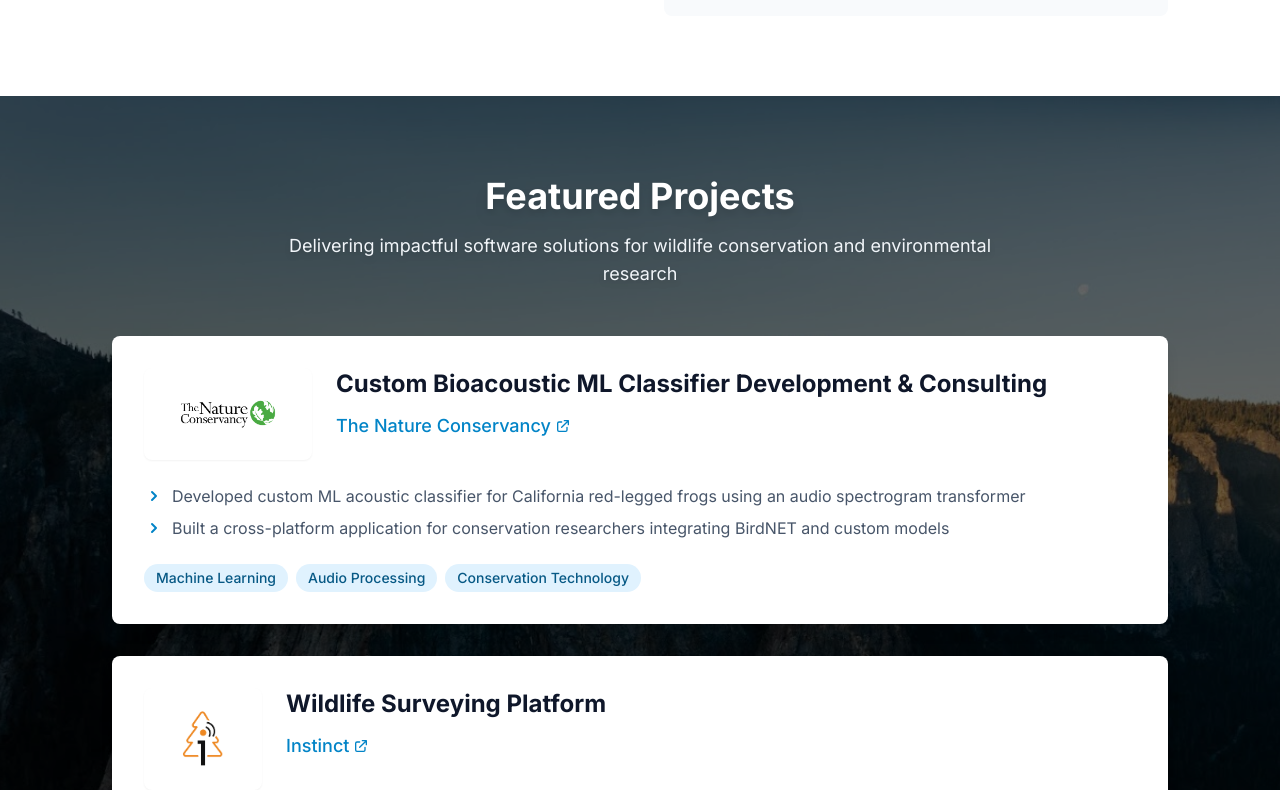
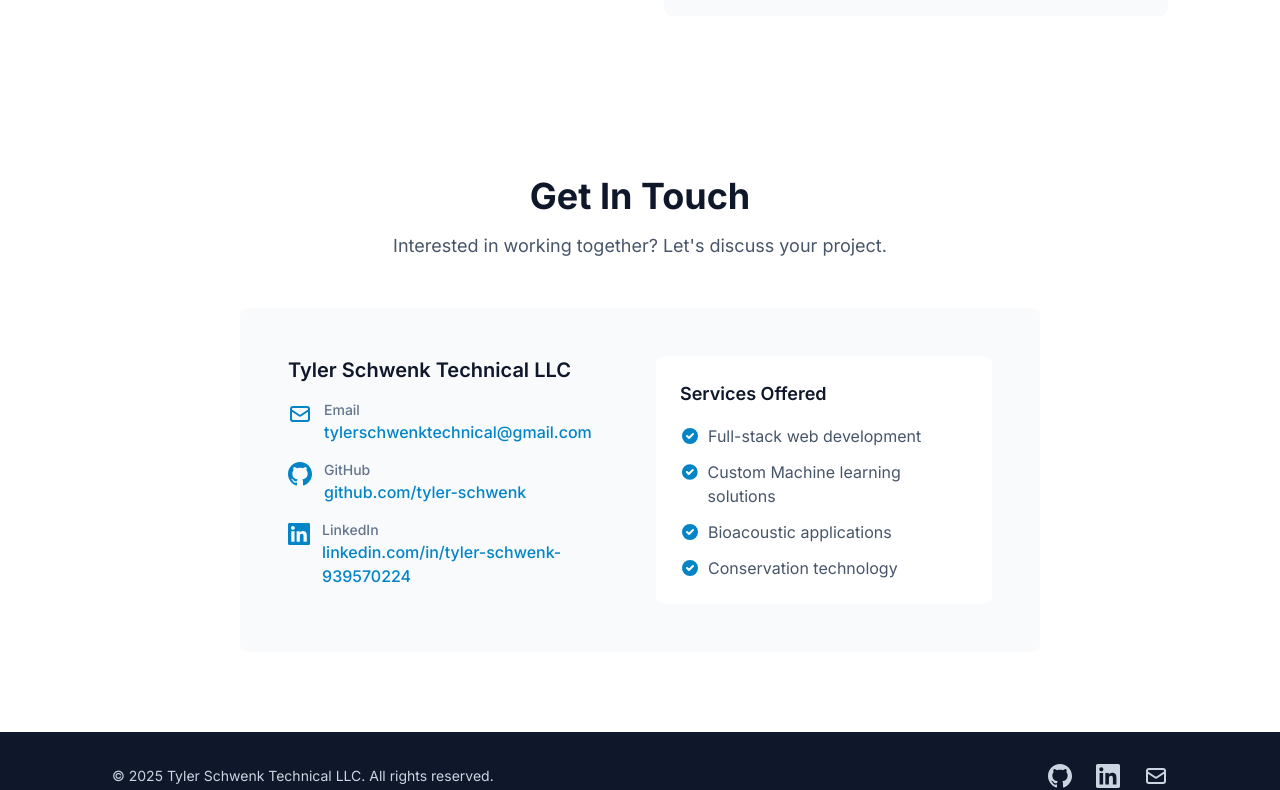
Before and after one commit to tylerschwenktechnical/tylerschwenktechnical.github.io, a Next.js app: page / in a window 1280 px wide. Shown: the part 1304-2094 px from the top of the page. Built offline with nearby package versions, Linux system fonts and the light colour scheme.

Commit message:
temporary remove projects section. revert this commit

```diff
--- a/app/page.tsx
+++ b/app/page.tsx
@@ -9,7 +9,6 @@ export default function Home() {
     <main className="min-h-screen">
       <Hero />
       <About />
-      <Projects />
       <Contact />
       <Footer />
     </main>
--- a/components/Projects.tsx
+++ b/components/Projects.tsx
@@ -1,7 +1,7 @@
 import Image from "next/image";
 
 export default function Projects() {
-  const projects = [
+  /* const projects = [
     {
       title: "Custom Bioacoustic ML Classifier Development & Consulting",
       organization: "The Nature Conservancy",
@@ -10,7 +10,7 @@ export default function Projects() {
       logoWidth: 120,
       logoHeight: 60,
       description: [
-        "Developed custom ML acoustic classifier for California red-legged frogs using an audio spectrogram transformer",
+        <>Developed an acoustic classifier for California red-legged frogs using a <a href="https://github.com/Tyler-Schwenk/BirdNET-CustomClassifierSuite" target="_blank" rel="noopener noreferrer" className="text-primary-600 dark:text-primary-400 hover:text-primary-700 dark:hover:text-primary-300 underline transition-colors">custom automated BirdNET training framework</a></>,
         "Built a cross-platform application for conservation researchers integrating BirdNET and custom models",
       ],
       technologies: ["Machine Learning", "Audio Processing", "Conservation Technology"]
@@ -29,11 +29,11 @@ export default function Projects() {
       ],
       technologies: ["Next.js", "iOS Development", "Android Development", "Edge Computing", "IoT"]
     }
-  ];
+  ]; */
 
   return (
     <section id="projects" className="relative py-20 overflow-hidden">
-      {/* Background image */}
+      {/* Background image
       <div className="absolute inset-0">
         <Image
           src="/logos/trail2.jpeg"
@@ -42,12 +42,13 @@ export default function Projects() {
           className="object-cover"
           quality={90}
         />
-        {/* Dark overlay for readability */}
+        {/* Dark overlay for readability
         <div className="absolute inset-0 bg-black/60"></div>
       </div>
+      */}
 
-      <div className="relative z-10 max-w-6xl mx-auto px-6 sm:px-8 lg:px-12">
-        <h2 className="text-4xl font-bold text-white mb-4 text-center drop-shadow-lg">
+      {/* <div className="relative z-10 max-w-6xl mx-auto px-6 sm:px-8 lg:px-12">
+        {/* <h2 className="text-4xl font-bold text-white mb-4 text-center drop-shadow-lg">
           Featured Projects
         </h2>
         <p className="text-lg text-slate-100 mb-12 text-center max-w-3xl mx-auto drop-shadow-md">
@@ -119,7 +120,7 @@ export default function Projects() {
             </div>
           ))}
         </div>
-      </div>
+      </div> */}
     </section>
   );
 }
```
